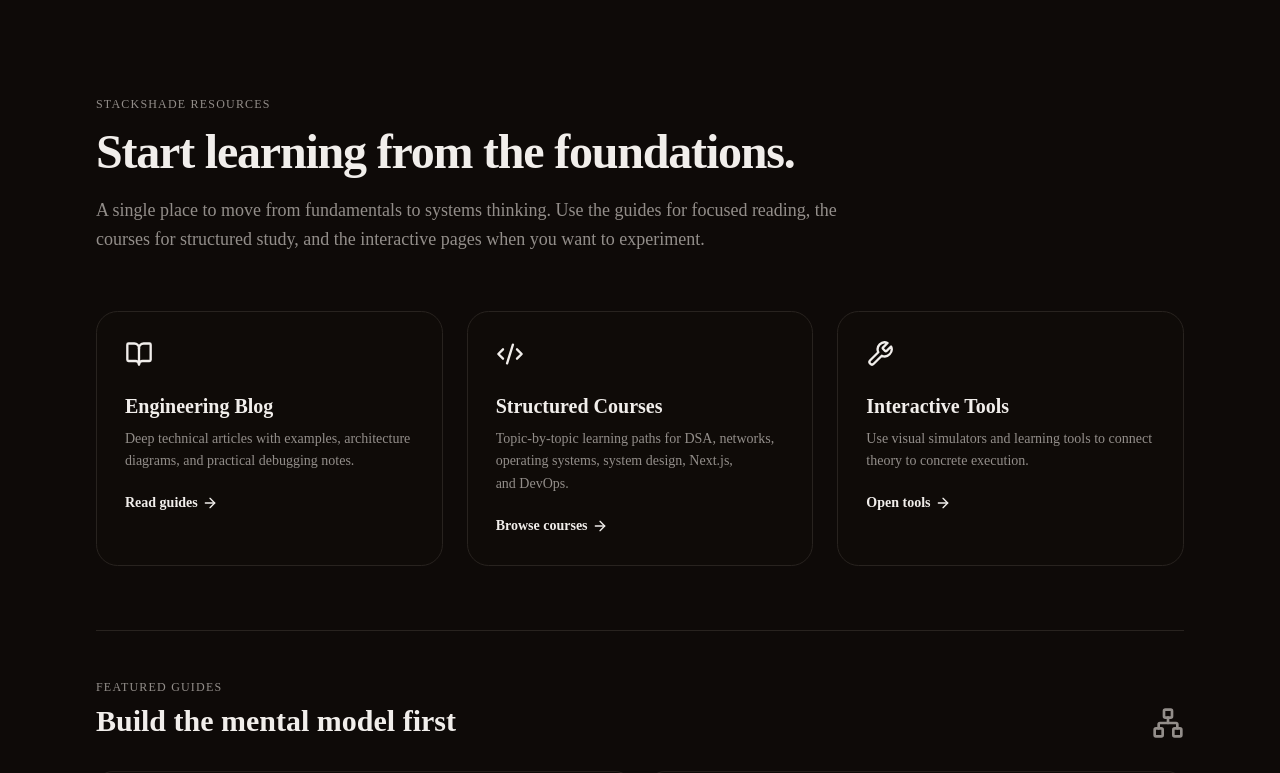
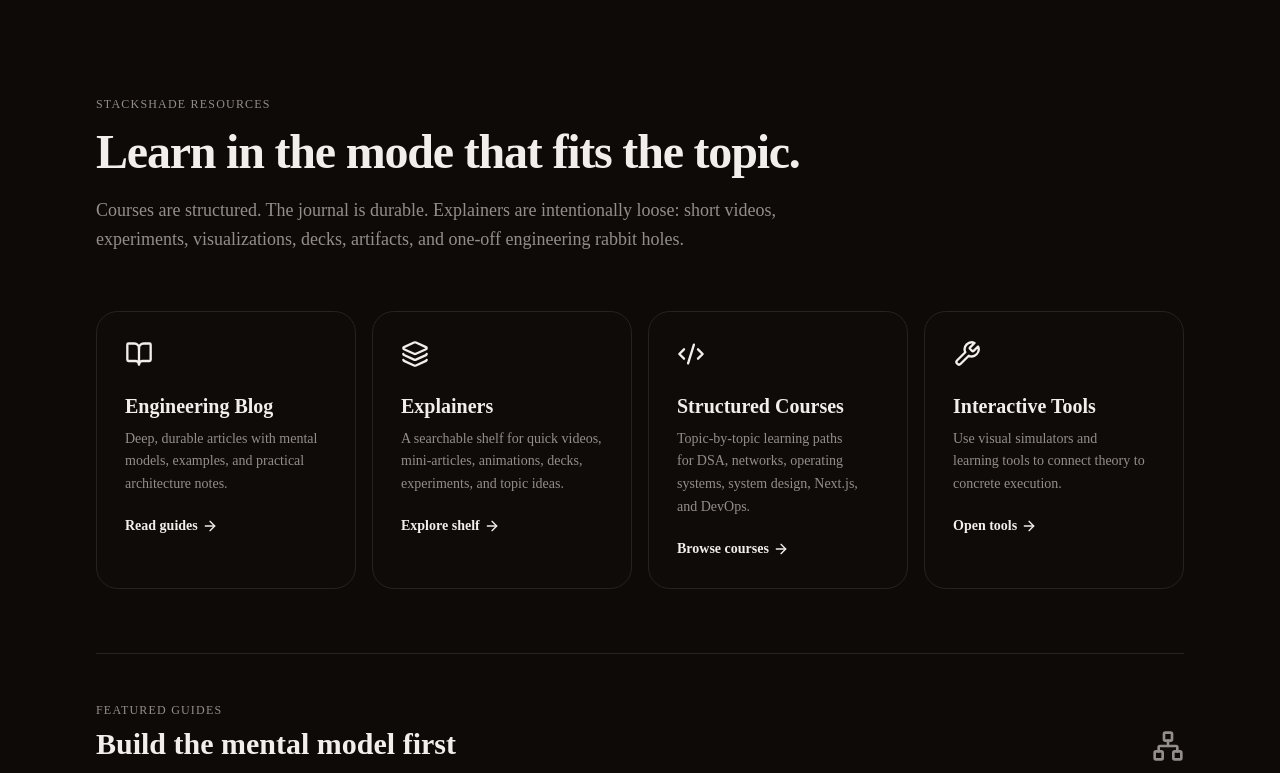
Before and after one commit to stack-shade/stack-shade.github.io, a Next.js app: page /resources in a window 1280 px wide. Shown: the top 773 px of the page. Built offline with nearby package versions, Linux system fonts and the light colour scheme.

Commit message:
Add Explainers to resources taxonomy

```diff
--- a/src/app/resources/page.tsx
+++ b/src/app/resources/page.tsx
@@ -1,10 +1,10 @@
 import type { Metadata } from "next";
 import Link from "next/link";
-import { ArrowRight, BookOpen, Code2, Network, Wrench } from "lucide-react";
+import { ArrowRight, BookOpen, Code2, Layers3, Network, Wrench } from "lucide-react";
 
 export const metadata: Metadata = {
   title: "Resources — StackShade",
-  description: "A curated starting point for StackShade engineering guides, courses, simulators, and learning paths.",
+  description: "A curated starting point for StackShade engineering guides, courses, explainers, simulators, and learning paths.",
   alternates: { canonical: "https://stack-shade.github.io/resources" },
   robots: { index: true, follow: true },
 };
@@ -26,26 +26,35 @@ export default function ResourcesPage() {
       <section className="max-w-6xl mx-auto px-4 sm:px-6 lg:px-8 py-16 md:py-24">
         <div className="max-w-3xl mb-14">
           <p className="text-xs font-mono uppercase tracking-widest text-muted-foreground mb-4">StackShade Resources</p>
-          <h1 className="text-4xl sm:text-5xl font-extrabold tracking-tight mb-5">Start learning from the foundations.</h1>
+          <h1 className="text-4xl sm:text-5xl font-extrabold tracking-tight mb-5">Learn in the mode that fits the topic.</h1>
           <p className="text-muted-foreground text-lg leading-relaxed">
-            A single place to move from fundamentals to systems thinking. Use the guides for focused reading,
-            the courses for structured study, and the interactive pages when you want to experiment.
+            Courses are structured. The journal is durable. Explainers are intentionally loose: short videos,
+            experiments, visualizations, decks, artifacts, and one-off engineering rabbit holes.
           </p>
         </div>
 
-        <div className="grid lg:grid-cols-3 gap-6 mb-16">
+        <div className="grid lg:grid-cols-4 gap-4 mb-16">
           <Link href="/blog" className="group rounded-2xl border border-border bg-card/20 p-7 hover:border-foreground/30 transition-all">
             <BookOpen className="w-7 h-7 mb-6" />
             <h2 className="text-xl font-bold mb-2">Engineering Blog</h2>
-            <p className="text-sm text-muted-foreground leading-relaxed">Deep technical articles with examples, architecture diagrams, and practical debugging notes.</p>
+            <p className="text-sm text-muted-foreground leading-relaxed">Deep, durable articles with mental models, examples, and practical architecture notes.</p>
             <span className="inline-flex items-center gap-1 mt-5 text-sm font-semibold">Read guides <ArrowRight className="w-4 h-4 group-hover:translate-x-1 transition-transform" /></span>
           </Link>
+
+          <Link href="/explainers" className="group rounded-2xl border border-border bg-card/20 p-7 hover:border-foreground/30 transition-all">
+            <Layers3 className="w-7 h-7 mb-6" />
+            <h2 className="text-xl font-bold mb-2">Explainers</h2>
+            <p className="text-sm text-muted-foreground leading-relaxed">A searchable shelf for quick videos, mini-articles, animations, decks, experiments, and topic ideas.</p>
+            <span className="inline-flex items-center gap-1 mt-5 text-sm font-semibold">Explore shelf <ArrowRight className="w-4 h-4 group-hover:translate-x-1 transition-transform" /></span>
+          </Link>
+
           <Link href="/courses" className="group rounded-2xl border border-border bg-card/20 p-7 hover:border-foreground/30 transition-all">
             <Code2 className="w-7 h-7 mb-6" />
             <h2 className="text-xl font-bold mb-2">Structured Courses</h2>
             <p className="text-sm text-muted-foreground leading-relaxed">Topic-by-topic learning paths for DSA, networks, operating systems, system design, Next.js, and DevOps.</p>
             <span className="inline-flex items-center gap-1 mt-5 text-sm font-semibold">Browse courses <ArrowRight className="w-4 h-4 group-hover:translate-x-1 transition-transform" /></span>
           </Link>
+
           <Link href="/algoforge" className="group rounded-2xl border border-border bg-card/20 p-7 hover:border-foreground/30 transition-all">
             <Wrench className="w-7 h-7 mb-6" />
             <h2 className="text-xl font-bold mb-2">Interactive Tools</h2>
@@ -75,6 +84,8 @@ export default function ResourcesPage() {
 
         <section className="border-t border-border mt-14 pt-10">
           <div className="flex flex-wrap gap-4">
+            <Link href="/explainers" className="text-sm underline underline-offset-4">Explainers</Link>
+            <Link href="/courses" className="text-sm underline underline-offset-4">Courses</Link>
             <Link href="/editorial-policy" className="text-sm underline underline-offset-4">Editorial policy</Link>
             <Link href="/about" className="text-sm underline underline-offset-4">About StackShade</Link>
             <Link href="/privacy" className="text-sm underline underline-offset-4">Privacy policy</Link>
```
